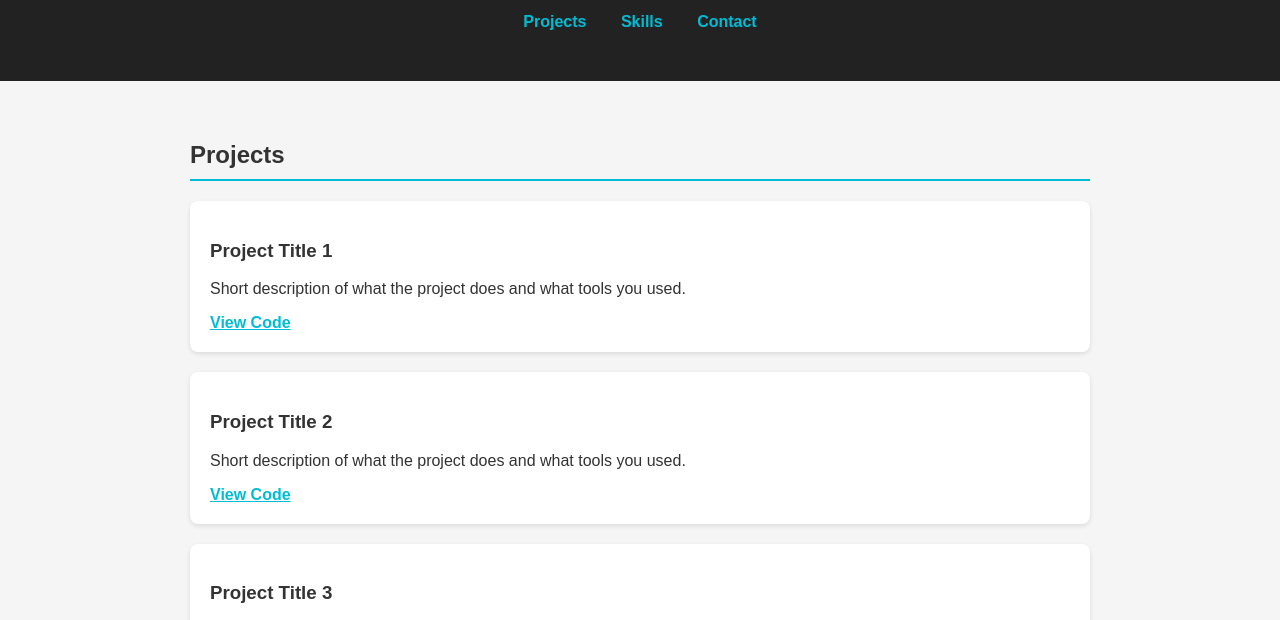
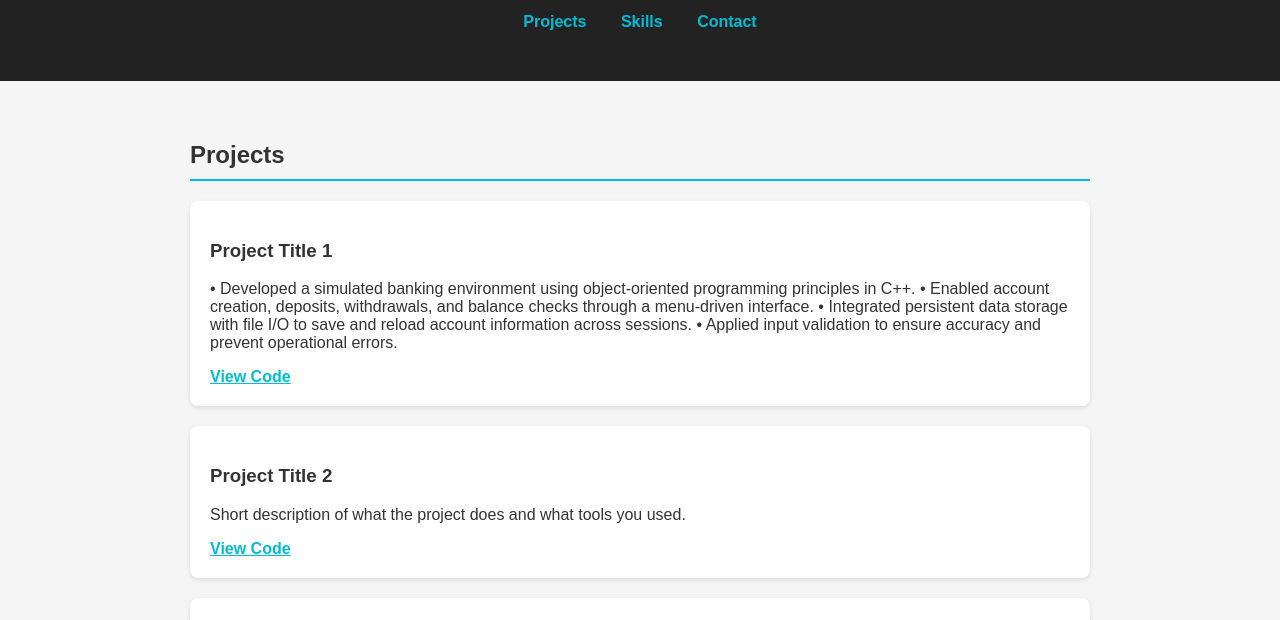
Before and after one commit to damian-men21/damian-men21.github.io, a plain HTML site: page index.html in a window 1280 px wide. Shown: the part 151-771 px from the top of the page. Drawn offline with Linux system fonts and the light colour scheme.

Commit message:
Update index.html

```diff
--- a/index.html
+++ b/index.html
@@ -20,7 +20,11 @@
       <h2>Projects</h2>
       <div class="project-card">
         <h3>Project Title 1</h3>
-        <p>Short description of what the project does and what tools you used.</p>
+        <p>•	Developed a simulated banking environment using object-oriented programming principles in C++.
+•	Enabled account creation, deposits, withdrawals, and balance checks through a menu-driven interface.
+•	Integrated persistent data storage with file I/O to save and reload account information across sessions.
+•	Applied input validation to ensure accuracy and prevent operational errors.
+</p>
         <a href="https://github.com/yourusername/project1" target="_blank">View Code</a>
       </div>
       <div class="project-card">
```
